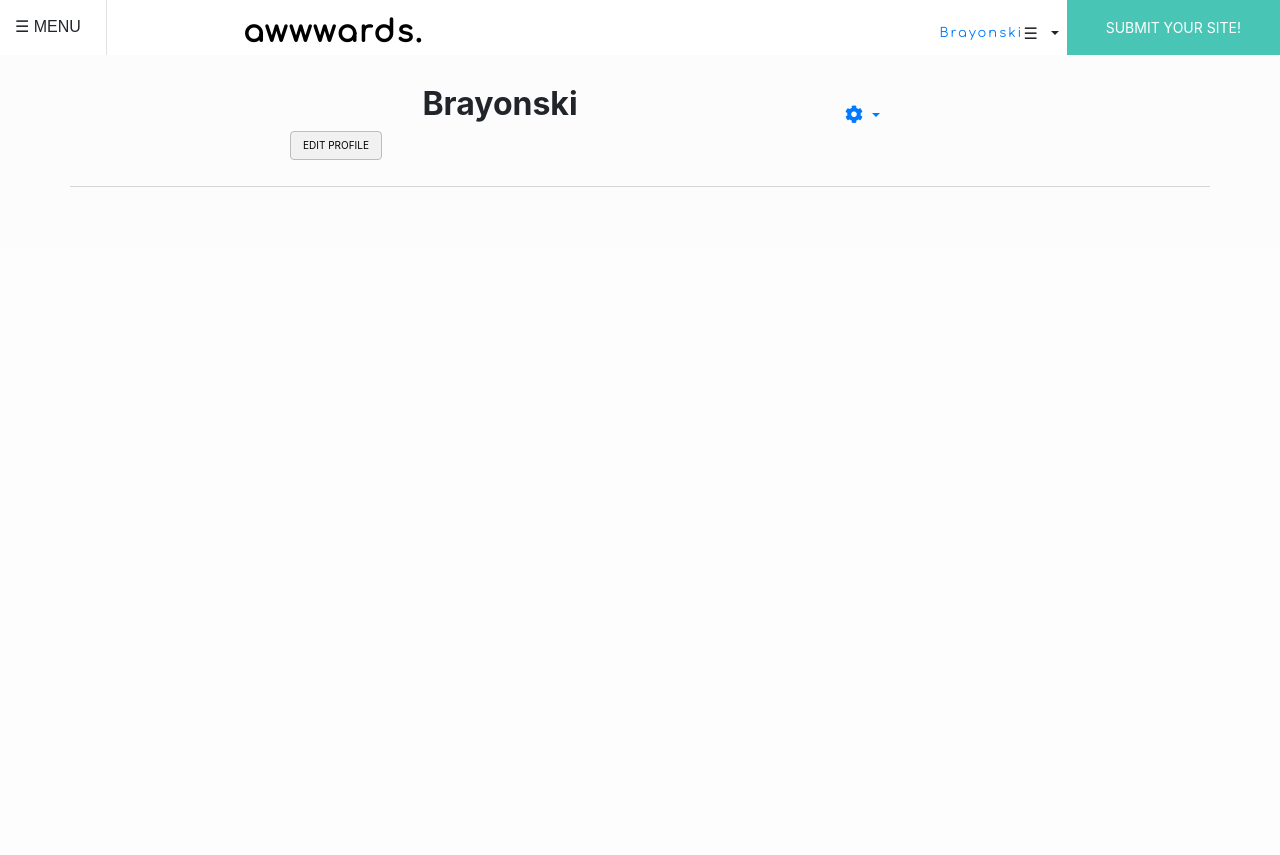
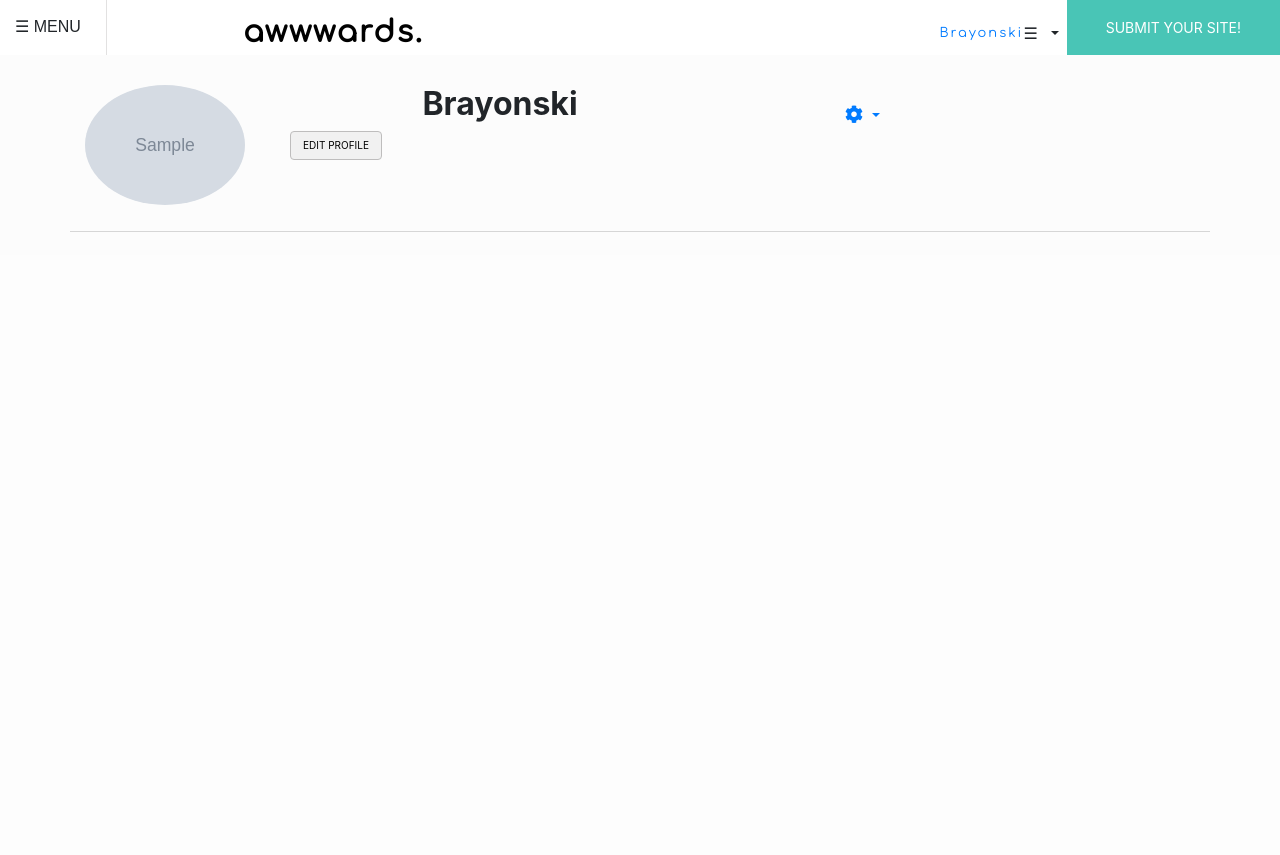
Before and after one commit to Brayonski/awwwards, a Django app: page /profile/2 in a window 1280 px wide. Run offline with Django 3.2, Linux system fonts and the light colour scheme; a user stored in the database is signed in; data comes from the database, SQL or seed files in the repository; tables that the repository leaves empty hold one stand-in row (values such as "Sample post"); grey boxes marked "Sample" are stand-in pictures; some libraries are stand-ins or nearby versions.

Commit message:
display user profile pic

```diff
--- a/awwwards/templates/profile.html
+++ b/awwwards/templates/profile.html
@@ -4,7 +4,7 @@
   <div class="container" style="margin-top: 30px;">
     <div class="row" style="border-bottom: 1px solid rgb(214, 214, 214); padding-bottom: 10px;">
       <div class="col-md-2">
-        <img class="img-fluid rounded-circle" src="{{ user.profile.prof_pic.url }}" style="border-radius:50%; width:150px;">
+        <img class="img-fluid rounded-circle" src="{{ request.user.profile.profile_pic.url }}" style="border-radius:50%;">
       </div>
       <div class="col-md-6">
         <div id="profile" class="col-md-10" style="text-align:left;">
```
